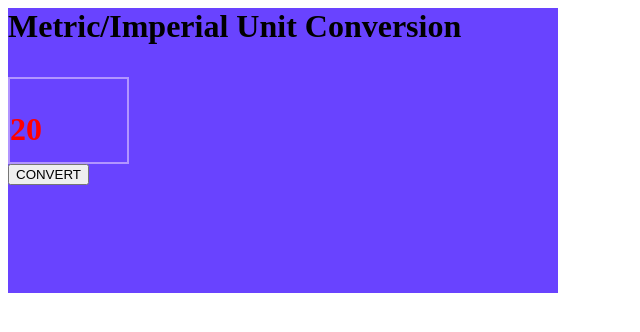
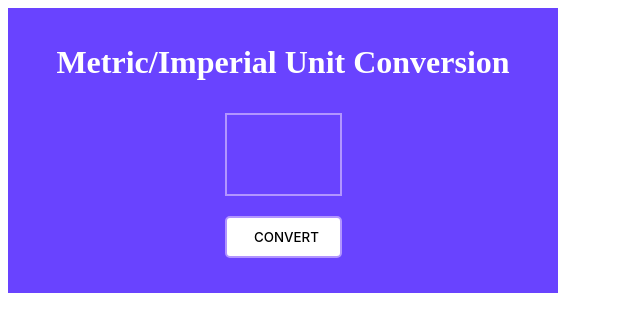
Before and after one commit to dmytrochupryna1/unit-converter, a plain HTML site: page index.html in a window 1280 px wide. Shown: the whole page, without its empty margins (0-640 px from the left). Drawn offline with Linux system fonts and the light colour scheme.

Commit message:
styled input section

```diff
--- a/index.css
+++ b/index.css
@@ -3,14 +3,59 @@
     background: #6943FF;
     width: 550px;
     height: 285px;
+    display: flex; /* Use flexbox to align children */
+    flex-direction: column; /* Stack children vertically */
+    justify-content: center; /* Center children horizontally */
+    align-items: center; /* Center children vertically */
+    text-align: center;
 }
 
-.input-box {
+.input-wrapper {
+    display: flex;
+    flex-direction: column;
+    align-items: center;
+}
+
+#title-el {
+    color: white;
+}
+
+#input-el {
     width: 117px;
     height: 83px;
-    border: 2px solid #B295FF
+    border: 2px solid #B295FF;
+    font-family: Inter;
+    font-size: 58px;
+    font-weight: 800;
+    line-height: 24.39px;
+    text-align: center;
+    margin-bottom: 20px;
+    background: #6943FF;
+    color: white;
+
+
 }
 
-p {
-    color: red;
+#convert-btn {
+    width: 117px;
+    height: 42px;
+    top: 209px;
+    left: 217px;
+    padding: 9px 27.5px 9px 27.5px;
+    gap: 0px;
+    border-radius: 5px;
+    border: 2px solid #B295FF;    /* border-radius: 0px 1px 2px 0px #0000000D; */
+    background: #FFFFFF;
+    font-family: Inter;
+    /* font-size: 16px; */
+    font-weight: 500;
+
 }
+
+#convert-btn:hover {
+    background: #B295FF;
+    color: #FFFFFF;
+    border: 2px solid #B295FF;
+    /* cursor to pointer */
+    cursor: pointer;
+}
--- a/index.html
+++ b/index.html
@@ -5,10 +5,10 @@
     <body>
         <div class="input-container">
             <h1 id="title-el">Metric/Imperial Unit Conversion</p>
-            <div class="input-box">
-                <p id="input-el">20</p>
+            <div class="input-wrapper">
+                <input type="text" id="input-el"/>
+                <button id="convert-btn">CONVERT</button>
             </div>
-            <button>CONVERT</button>
         </div>
         <script src="index.js"></script>
     </body>
```
